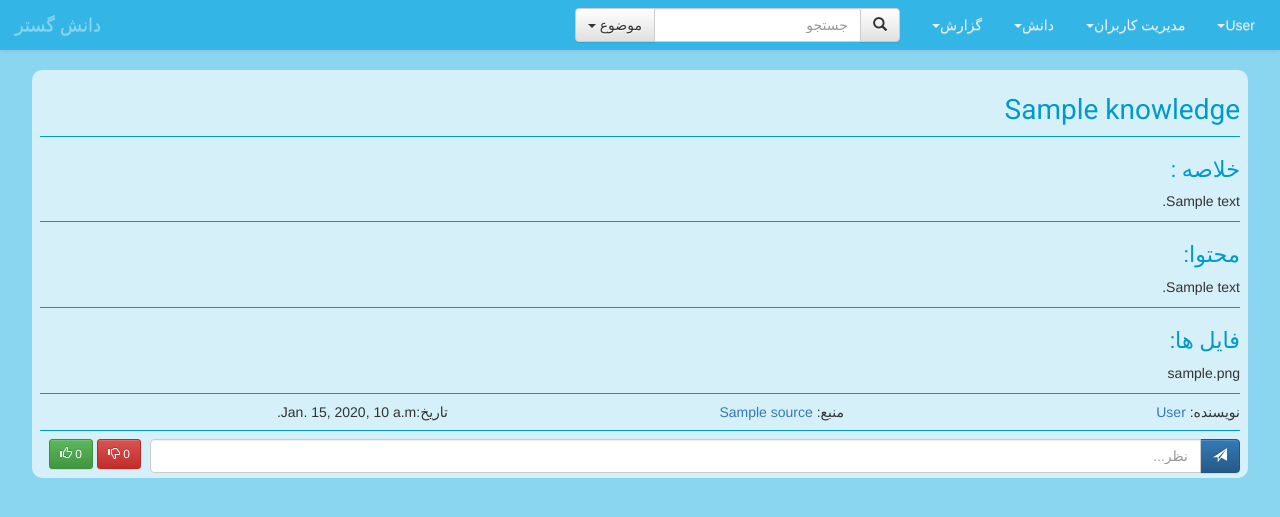
After one commit to OOD-2015-Edalat-Kasnavi/OOD-project, a Django app: page /knowledge/knowledge/1 in a window 1280 px wide. The commit adds this page. Shown: the top 517 px of the page. Run offline with Django 3.2, Linux system fonts and the light colour scheme; a user stored in the database is signed in; tables that the repository leaves empty hold one stand-in row (values such as "Sample post"); some libraries are stand-ins or nearby versions.

Commit message:
show knowledge refactor models

```diff
--- a/knowledge/admin.py
+++ b/knowledge/admin.py
@@ -5,7 +5,5 @@ import knowledge.models
 
 admin.site.site_header = 'K knowledge management system'
 admin.site.register(users.models.KUser)
-admin.site.register(users.models.Manager)
-admin.site.register(knowledge.models.FileKnowledge)
-admin.site.register(knowledge.models.TextKnowledge)
+admin.site.register(knowledge.models.Knowledge)
 admin.site.register(knowledge.models.Source)
--- a/knowledge/forms.py
+++ b/knowledge/forms.py
@@ -32,12 +32,12 @@ class SourceForm(ModelForm):
 class KnowledgeForm(ModelForm):
 	class Meta:
 		model = knowledge.models.Knowledge
-		fields = ['subject', 'source', 'description', 'summary', 'gainWay', 'access']
+		fields = ['subject', 'source', 'content', 'summary', 'gainWay', 'access']
 		exclude = ['author']
 		labels = {
 			'subject': 'موضوع',
 			'source': 'منبع',
-			'description': 'شرح',
+			'content': 'محتوا',
 			'summary':'خلاصه',
 			'gainWay':'طریقه ی کسب',
 			'access':'دسترسی'
--- /dev/null
+++ b/knowledge/templates/knowledge/show-knowledge.html
@@ -0,0 +1,7 @@
+{% extends 'base.html' %}
+
+{% block content %}
+
+{% include 'knowledge/util/single-knowledge.html' %}
+
+{% endblock %}
--- /dev/null
+++ b/knowledge/templates/knowledge/util/single-knowledge.html
@@ -0,0 +1,60 @@
+<div class="single-knowledge">
+	<div class="subject">
+		<h1>{{ knowledge.subject }}</h1>
+	</div>
+
+	{% if knowledge.summary %}
+		<hr class='knowledge-part-divider'>
+		<div class="summary">
+			<h2>خلاصه :</h2>
+			<p>{{ knowledge.summary }}</p>
+		</div>
+	{% endif %}
+
+	{% if knowledge.content %}
+		<hr class='knowledge-part-divider'>
+		<div class="content">
+			<h2>محتوا:</h2>
+			<p>{{ knowledge.content }}</p>
+		</div>
+	{% endif %}
+
+	{% if knowledge.file %}
+		<hr class='knowledge-part-divider'>
+		<div class="files">
+			<h2>فایل ها:</h2>
+			<p>{{ knowledge.file }}</p>
+		</div>
+	{% endif %}
+
+
+	<hr class='knowledge-part-divider'>
+	<footer class="footer">
+		<div class="author triplet">نویسنده: <a href="">{{knowledge.author.realName}}</a></div>
+		<div class="source triplet">منبع: <a href="">{{knowledge.source.subject}}</a></div>
+		<div class="date triplet-base">تاریخ:{{knowledge.createDate}}</div>
+	</footer>
+
+	<hr class='knowledge-part-divider'>
+	<div class="interact">
+		<div class="rate middle-wrap">
+			<a href="#" class="btn btn-sm btn-danger rate-down">
+				<span class="number">0</span>
+				<span class="glyphicon glyphicon-thumbs-down"></span>
+			</a>
+			<a href="#" class="btn btn-sm btn-success rate-up">
+				<span class="number">0</span>
+				<span class="glyphicon glyphicon-thumbs-up"></span>
+			</a>
+		</div>
+		<div class="input-group add-comment" dir="ltr">
+			<input type="text" placeholder="نظر..." class="form-control" dir="rtl">
+			<span class="input-group-btn">
+				<button class="btn btn-primary" type="button">
+					<i class="glyphicon glyphicon-send"></i>
+				</button>
+			 </span>
+		</div>
+	</div>
+	<div class="comments"></div>
+</div>
--- a/knowledge/urls.py
+++ b/knowledge/urls.py
@@ -5,7 +5,8 @@ import knowledge.views
 from django.conf.urls import include, url
 
 urlpatterns = [
-    url(r'^source/add$', knowledge.views.addSourceView, name='add-source'),
-    url(r'^knowledge/add$', knowledge.views.addKnowledgeView, name='add-knowledge')
+    url(r'^source/add$', knowledge.views.showAddSource, name='add-source'),
+    url(r'^knowledge/add$', knowledge.views.showAddKnowledge, name='add-knowledge'),
+    url(r'^knowledge/(?P<knowledge_id>\d+)$', knowledge.views.showKnowledge, name='show-knowledge')
 
 ]
--- a/knowledge/views.py
+++ b/knowledge/views.py
@@ -1,14 +1,14 @@
 import users.models
 import knowledge.models
 
-from users.views import addBaseViewContext
+from users.views import addUserInfoContext
 from knowledge.forms import SourceForm, KnowledgeForm
 
-from django.shortcuts import render
+from django.shortcuts import render, get_object_or_404
 
 # Create your views here.
 
-def addSourceView(request):
+def showAddSource(request):
 	success = False
 	if request.method == 'GET':
 		form = SourceForm()
@@ -24,13 +24,13 @@ def addSourceView(request):
 			print('---- invalid form')
 
 
-	return render(request, 'knowledge/add-source.html', addBaseViewContext(request, {
+	return render(request, 'knowledge/add-source.html', addUserInfoContext(request, {
 		'form': form,
 		'success': success
 	}))
 
 
-def addKnowledgeView(request):
+def showAddKnowledge(request):
 	user = users.models.getKnowledgeUser(request.user)
 	success = False
 	if request.method == 'GET':
@@ -42,7 +42,7 @@ def addKnowledgeView(request):
 			print('---- valid form')
 			mod = form.save(commit=False)
 			mod.author = user
-			print('---- add author to knowledgeow:' + str(user))
+			print('---- add author to knowledge :' + str(user))
 			success = True
 			print(mod)
 			mod.save()
@@ -51,7 +51,16 @@ def addKnowledgeView(request):
 			print('---- invalid form')
 
 
-	return render(request, 'knowledge/add-knowledge.html', addBaseViewContext(request, {
+	return render(request, 'knowledge/add-knowledge.html', addUserInfoContext(request, {
 		'form': form,
 		'success': success
 	}))
+
+
+def showKnowledge(request, knowledge_id):
+	kn = get_object_or_404(knowledge.models.Knowledge, pk=knowledge_id)
+	print('show knowledge:')
+	print(kn)
+	return render(request, 'knowledge/show-knowledge.html', addUserInfoContext(request, {
+		'knowledge':kn
+	}))
--- a/static/CSS/dynamic.css
+++ b/static/CSS/dynamic.css
@@ -77,3 +77,56 @@ input.form-input:focus::-webkit-input-placeholder, textarea.form-input:focus::-w
 	color: green;
 	font-family: 'Roboto', sans-serif;
 }
+
+.triplet{
+	float: right;
+	width: 33%;
+}
+.triplet-base{
+	margin-right: 66%;
+	width: 33%;
+}
+.middle-wrap{
+	margin-left: auto;
+	margin-right: auto;
+	text-align: center;
+}
+
+.single-knowledge{
+	width: 95%;
+	background-color: rgba(255,255,255,.65);
+	margin-left: auto;
+	margin-right: auto;
+	margin-top: 20px;
+	margin-bottom: 10px;
+	padding: 5px 8px;
+	border-radius: 10px;
+}
+.single-knowledge hr{
+	margin-top: 8px;
+	margin-bottom: 8px;
+
+    border: 0;
+    height: 1px;
+    background: rgb(  0,153,204);
+
+}
+.single-knowledge h1{
+	font-family: 'Roboto', sans-serif;
+	font-size: 2em;
+	color: rgb(  0,153,204);
+
+}
+.single-knowledge h2{
+	font-family: 'Roboto', sans-serif;
+	font-size: 1.6em;
+	color: rgb(  0,153,204);
+}
+.single-knowledge .rate{
+	float: left;
+	width: 110px;
+
+}
+.single-knowledge .add-comment{
+	margin-left: calc(100%-115px);
+}
--- a/templates/base-nav.html
+++ b/templates/base-nav.html
@@ -20,7 +20,7 @@
 					<li><a href={% url 'logout' %}>خروج</a></li>
 				</ul>
 			</li>
-			{% if show_user_nav %}
+			{% if not user_is_manager %}
 				<li class="navbar-right dropdown">
 					<a data-toggle="dropdown" class="dropdown-toggle" href="#">درخواست ها<b class="caret"></b> </a>
 					<ul role="menu" class="dropdown-menu">
@@ -28,7 +28,7 @@
 					</ul>
 				</li>
 			{% endif %}
-			{% if show_manager_nav %}
+			{% if user_is_manager %}
 				<li class="navbar-right dropdown">
 					<a data-toggle="dropdown" class="dropdown-toggle" href="#">مدیریت کاربران<b class="caret"></b> </a>
 					<ul role="menu" class="dropdown-menu">
@@ -45,14 +45,14 @@
 					<li><a href={% url 'add-source' %}>افزودن منبع</a></li>
 					<li><a href="">ایجاد برچسب</a></li>
 					<li><a href="">حذف برچسب</a></li>
-					{% if show_manager_nav %}
+					{% if user_is_manager %}
 						<li role="presentation" class="divider"></li>
 						<li><a href="">ایجاد رابطه میان دانشی</a></li>
 						<li><a href="">بررسی استفاده نادرست</a></li>
 					{% endif %}
 				</ul>
 			</li>
-			{% if show_manager_nav %}
+			{% if user_is_manager %}
 			<li class="navbar-right dropdown">
 				<a data-toggle="dropdown" class="dropdown-toggle" href="#">گزارش<b class="caret"></b> </a>
 				<ul role="menu" class="dropdown-menu">
--- a/users/models.py
+++ b/users/models.py
@@ -11,31 +11,23 @@ class KUser(models.Model):
 	job = models.CharField(max_length=255)
 	privilege = models.IntegerField()
 	employeeId = models.IntegerField(unique=True)
+	isManager = models.BooleanField(default=False)
 	state = models.IntegerField()
 
 	GENDER_CHOICES = (('M', 'Male'),('F', 'Female'),)
 	gender = models.CharField(max_length=1, choices=GENDER_CHOICES)
 
-	def __str__(self):
-		return 'User: ' + self.user.username
 
 
+	def __str__(self):
+		return ('Manager' if self.isManager else 'User') + ': ' + self.user.username
 
-class Manager(KUser):
-	class Meta:
-		verbose_name = 'Manager'
-		verbose_name_plural = 'Managers'
 
-	def __str__(self):
-		return 'Manager: ' + self.user.username
 
 
 def getKnowledgeUser(usr):
 	if isinstance(usr, AnonymousUser):
 		return None
-
-	if Manager.objects.filter(user__pk=usr.pk):
-		return Manager.objects.get(user__pk=usr.pk)
 
 	if KUser.objects.filter(user__pk=usr.pk):
 		return KUser.objects.get(user__pk=usr.pk)
--- a/users/views.py
+++ b/users/views.py
@@ -41,21 +41,12 @@ def logoutAj(request):
 	return HttpResponseRedirect(urlReverse('login'))
 
 
-def addBaseViewContext(request, context):
+def addUserInfoContext(request, context):
 	user = users.models.getKnowledgeUser(request.user)
 	print('---- base context data for ' + str(user))
 
-	showUserNav = False
-	showManagerNav = False
-	if type(user) is users.models.KUser:
-		showUserNav = True
-	if type(user) is users.models.Manager:
-		showManagerNav = True
-		showUserNav = False
-
 	context['user_realname'] = user.realName
-	context['show_user_nav'] = showUserNav
-	context['show_manager_nav'] = showManagerNav
+	context['user_is_manager'] = user.isManager
 	return context
 
 
@@ -64,6 +55,6 @@ def addBaseViewContext(request, context):
 def baseView(request):
 	print('---- base view')
 
-	return render(request, 'base.html', addBaseViewContext(request, {
+	return render(request, 'base.html', addUserInfoContext(request, {
 
 		}) )
```
Also changed, not shown: knowledge/models.py (+19 -20 lines).
